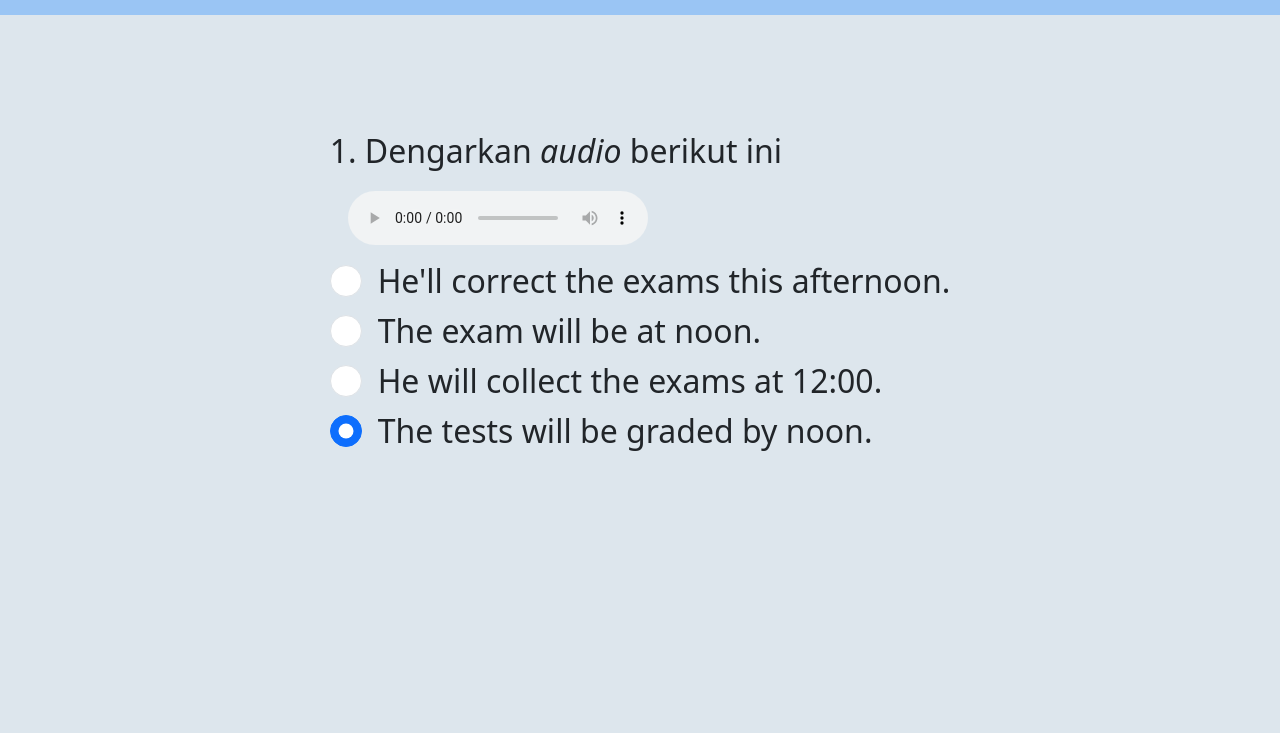
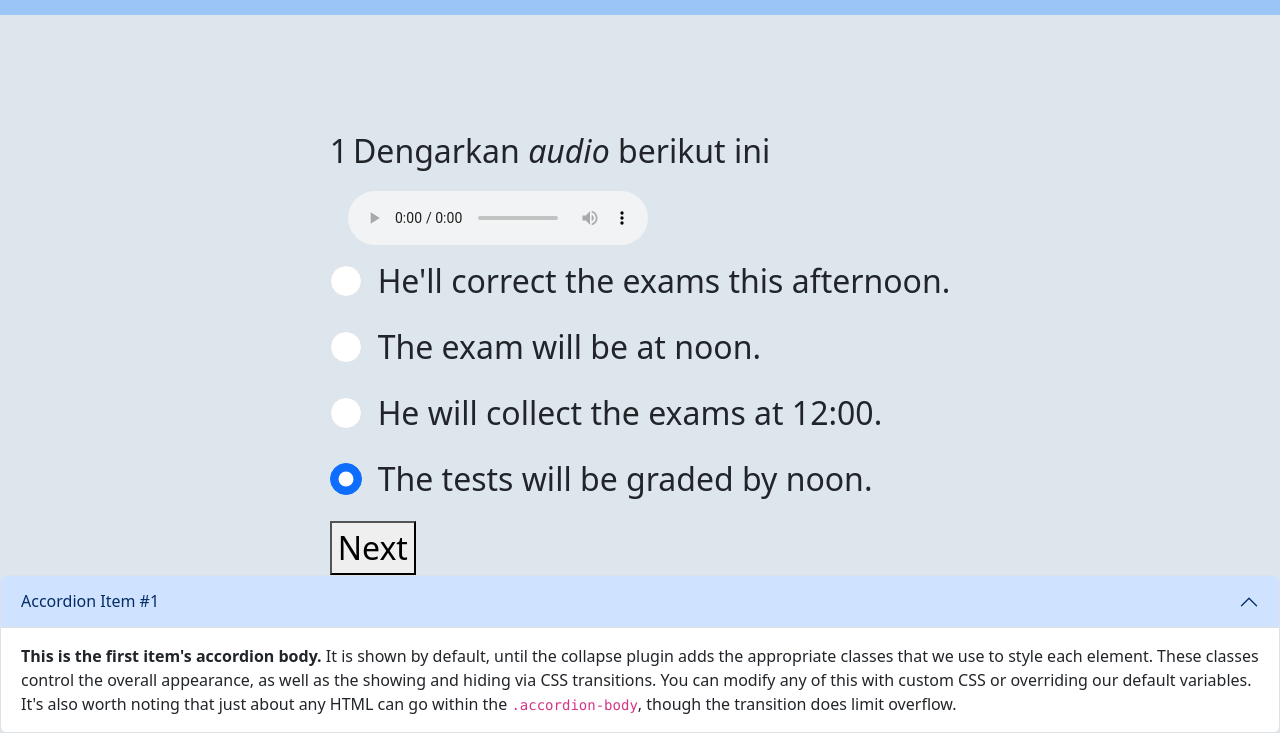
Before and after one commit to Scytta/uas-pemweb1, a plain HTML site: page index.html in a window 1280 px wide. Shown: the part 116-849 px from the top of the page. Before the commit the page ends 800 px from the top, so only its background shows below. Drawn offline with nearby package versions, Linux system fonts and the light colour scheme.

Commit message:
edit code

```diff
--- a/index.html
+++ b/index.html
@@ -48,35 +48,61 @@
     </div>
     <div class="mid">
         <div class="grup-soal">
-            <p>1. Dengarkan <i>audio</i> berikut ini</p>
+          <div style="display: flex;">
+            <p id="no" style="margin-right: 5px;">1.</p>
+            <p id="soal">Dengarkan <i>audio</i> berikut ini</p>
+          </div>
             <audio controls>
                 <source src="assets/LATIHAN SOAL TOEFL LISTENING - 1 (320 kbps).mp3" type="audio/mpeg">
             </audio>
             <div class="form-check">
               <input class="form-check-input" type="radio" name="pilgan1" id="pilgan1a">
               <label class="form-check-label" for="pilgan1a">
-                He'll correct the exams this afternoon.
+                <p class="pilgan">
+                  He'll correct the exams this afternoon.
+                </p>
               </label>
             </div>
             <div class="form-check">
               <input class="form-check-input" type="radio" name="pilgan1" id="pilgan1b" checked>
               <label class="form-check-label" for="pilgan1b">
-                The exam will be at noon.
+                <p class="pilgan">
+                  He'll correct the exams this afternoon.
+                </p>
               </label>
             </div>
             <div class="form-check">
               <input class="form-check-input" type="radio" name="pilgan1" id="pilgan1c" checked>
               <label class="form-check-label" for="pilgan1c">
-                He will collect the exams at 12:00.
+                <p class="pilgan">
+                  He'll correct the exams this afternoon.
+                </p>
               </label>
             </div>
             <div class="form-check">
               <input class="form-check-input" type="radio" name="pilgan1" id="pilgan1d" checked>
               <label class="form-check-label" for="pilgan1d">
-                The tests will be graded by noon.
+                <p class="pilgan">
+                  He'll correct the exams this afternoon.
+                </p>
               </label>
             </div>
+            <button class="tombol" onclick="counter()">Next</button>
         </div>
+    </div>
+    <div class="accordion" id="accordionExample">
+      <div class="accordion-item">
+        <h2 class="accordion-header">
+          <button class="accordion-button" type="button" data-bs-toggle="collapse" data-bs-target="#collapseOne" aria-expanded="true" aria-controls="collapseOne">
+            Accordion Item #1
+          </button>
+        </h2>
+        <div id="collapseOne" class="accordion-collapse collapse show" data-bs-parent="#accordionExample">
+          <div class="accordion-body">
+            <strong>This is the first item's accordion body.</strong> It is shown by default, until the collapse plugin adds the appropriate classes that we use to style each element. These classes control the overall appearance, as well as the showing and hiding via CSS transitions. You can modify any of this with custom CSS or overriding our default variables. It's also worth noting that just about any HTML can go within the <code>.accordion-body</code>, though the transition does limit overflow.
+          </div>
+        </div>
+      </div>
     </div>
 
     <script src="script.js"></script>
--- a/script.js
+++ b/script.js
@@ -10,3 +10,60 @@ function updateClock() {
 
   // Memperbarui jam setiap 1 detik
   setInterval(updateClock, 1000);
+
+//   soal
+const pertanyaan = {
+	data:[
+		{
+			no:1,
+			soal:"Dengarkan <i>audio</i> berikut ini",
+			pilgan:["He'll correct the exams this afternoon.","The exam will be at noon.","He will collect the exams at 12:00.","The tests will be graded by noon."],
+			link:"assets/LATIHAN SOAL TOEFL LISTENING - 1 (320 kbps).mp3"
+		},
+		{
+			no:2,
+			soal:"Dengarkan <i>audio</i> berikut ini",
+			pilgan:["sdfsdfsdf","dasfdsdsf","sdfsdfs"],
+			link:"jlknlknlkn"
+		},
+
+	]
+}
+
+const {data} = pertanyaan
+function mapping(urutan){
+
+	console.log(data);
+	const no = document.getElementById("no");
+	const soal = document.getElementById("soal");
+	const pilgan = document.getElementsByClassName("pilgan");
+
+
+	no.innerHTML = data[urutan].no
+	soal.innerHTML = data[urutan].soal
+
+	data[urutan].pilgan.forEach((element,index) => {
+		pilgan[index].innerHTML = element
+	});
+
+}
+
+function counter() {
+	const value = localStorage.getItem("hal")
+	let urutan = parseInt(value)
+    urutan++
+
+	if (urutan<data.length) {
+	    localStorage.setItem("hal",urutan)
+	    mapping(urutan)
+	}else alert("Done")
+}
+
+
+
+function main() {
+	localStorage.setItem("hal",0)
+	mapping(0)
+}
+
+main()
--- a/style.css
+++ b/style.css
@@ -37,6 +37,8 @@ a.navbar-brand > b {
     font-weight:normal !important;
 }
 
+
+
 .mid {
     background-size: auto;
     font-size: 32px;
```
